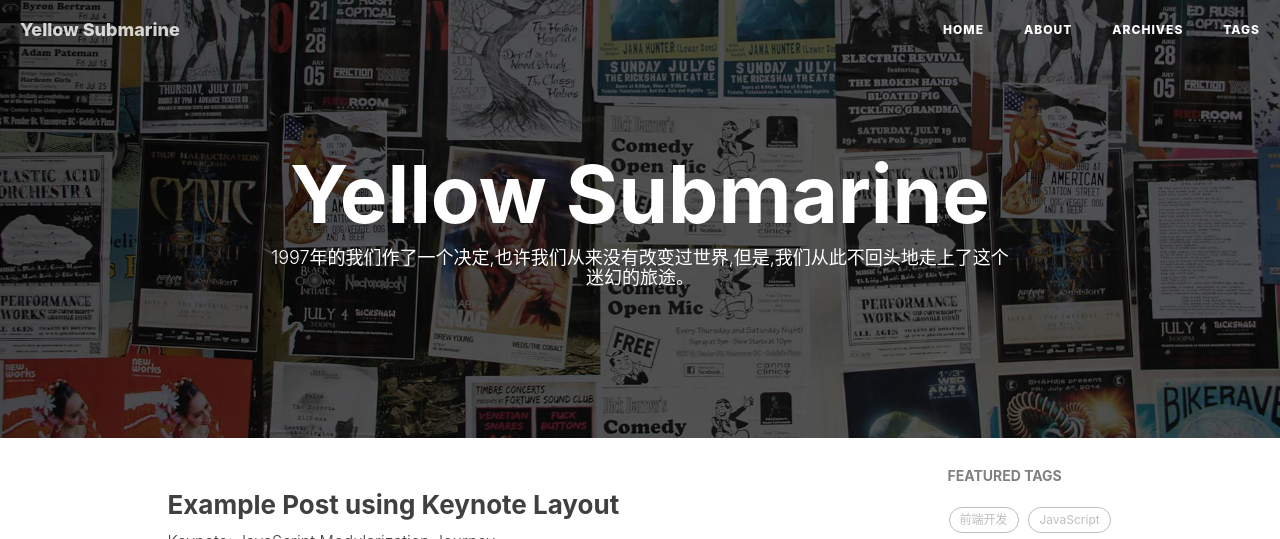
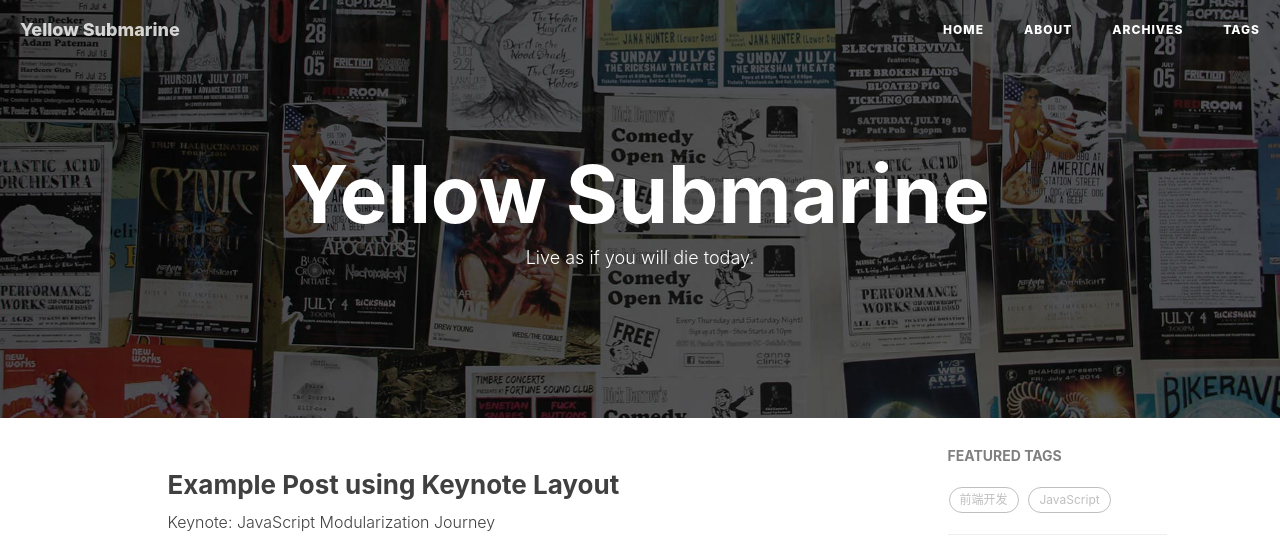
Before and after one commit to syukansyounen/liux.github.io, a plain HTML site: page index.html in a window 1280 px wide. Shown: the top 539 px of the page. Drawn offline with nearby package versions, Linux system fonts and the light colour scheme.

Commit message:
Site updated: 2017-01-10 20:06:37

```diff
--- a/index.html
+++ b/index.html
@@ -155,7 +155,7 @@
                 <div class="site-heading">
                     <h1>Yellow Submarine</h1>
                     <!--<hr class="small">-->
-                    <span class="subheading">1997年的我们作了一个决定,也许我们从来没有改变过世界,但是,我们从此不回头地走上了这个迷幻的旅途。</span>
+                    <span class="subheading">Live as if you will die today.</span>
                 </div>
             </div>
         </div>
```
